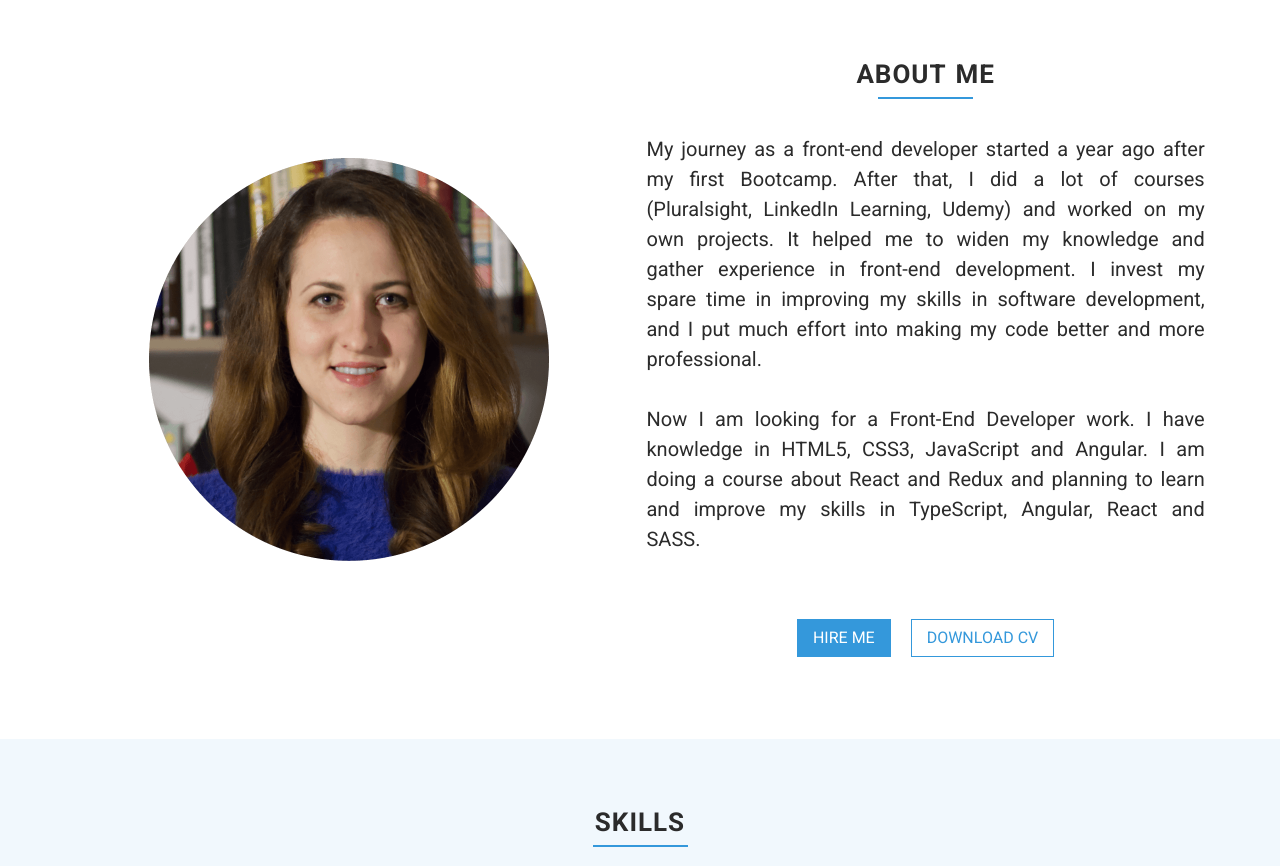
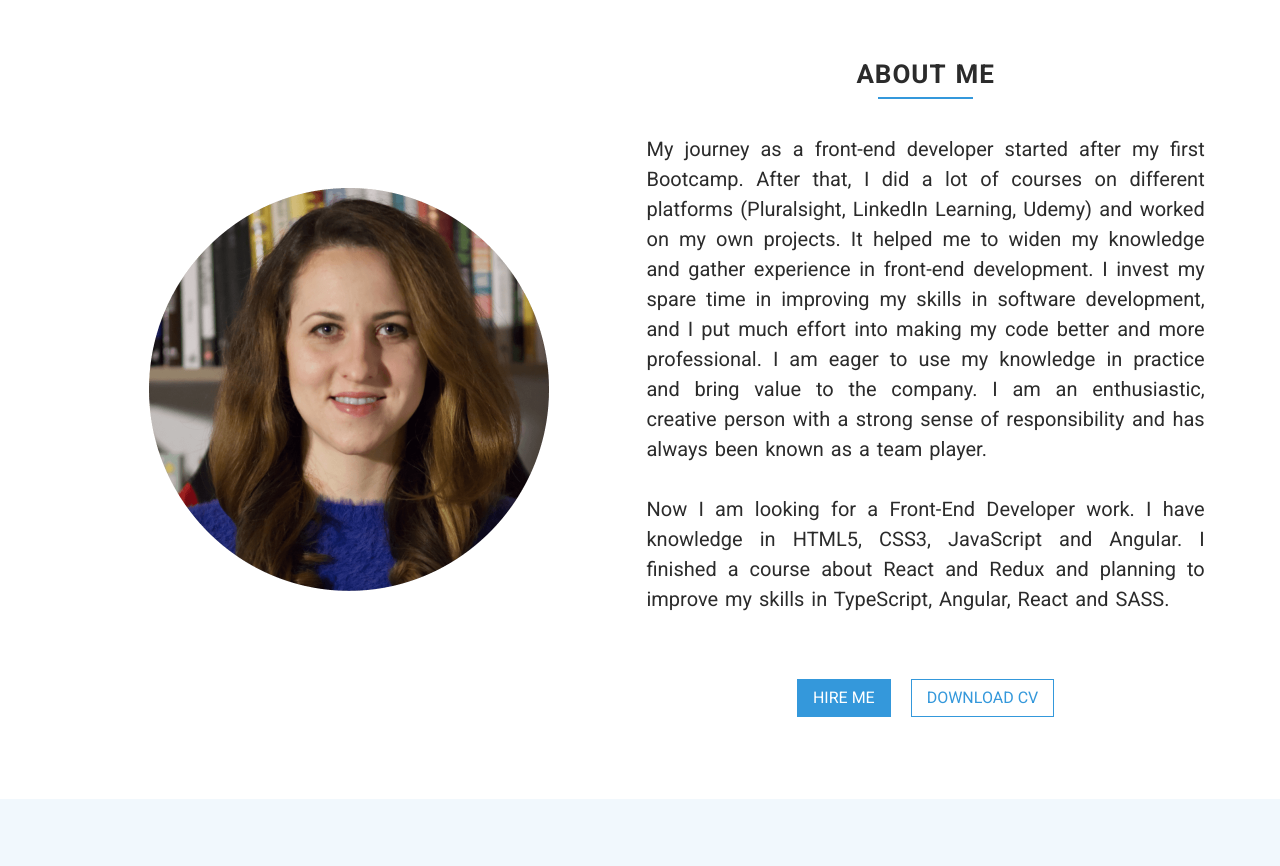
Before and after one commit to NadzeyaZhukovich/NadzeyaZhukovich.github.io, a plain HTML site: page index.html in a window 1280 px wide. Shown: the part 820-1686 px from the top of the page. Drawn offline with nearby package versions, Linux system fonts and the light colour scheme.

Commit message:
Updated info

```diff
--- a/index.html
+++ b/index.html
@@ -43,16 +43,18 @@
                 <div class="col span_1_of_2 about-me-text-box">
                     <h2>About me</h2>
                     <p class="text-about-me">
-                            My journey as a front-end developer started a year ago after my first Bootcamp. After that, I did a lot of
-                            courses (Pluralsight, LinkedIn Learning, Udemy) and worked on my own projects. It helped me
-                            to widen my knowledge and gather experience in front-end development. I invest my spare time
-                            in improving my skills in software development, and I put much effort into making my code better
-                            and more professional.
+                        My journey as a front-end developer started after my first Bootcamp.
+                        After that, I did a lot of courses on different platforms (Pluralsight, LinkedIn Learning, Udemy)
+                        and worked on my own projects. It helped me to widen my knowledge and gather experience in
+                        front-end development. I invest my spare time in improving my skills in software development,
+                        and I put much effort into making my code better and more professional. I am eager to use my
+                        knowledge in practice and bring value to the company. I am an enthusiastic, creative person with
+                        a strong sense of responsibility and has always been known as a team player.
                             <br>
                             <br>
-                            Now I am looking for a Front-End Developer work. I have knowledge in HTML5, CSS3, JavaScript
-                            and Angular. I am doing a course about React and Redux and planning to learn and improve my
-                            skills in TypeScript, Angular, React and SASS.
+                        Now I am looking for a Front-End Developer work. I have knowledge in HTML5, CSS3, JavaScript
+                        and Angular. I finished a course about React and Redux and planning to improve my skills in
+                        TypeScript, Angular, React and SASS.
                     </p>
                     <div class="btn-center-position">
                         <a class="btn btn-full js--scroll-to-contacts" href="#"> hire me </a>
```
